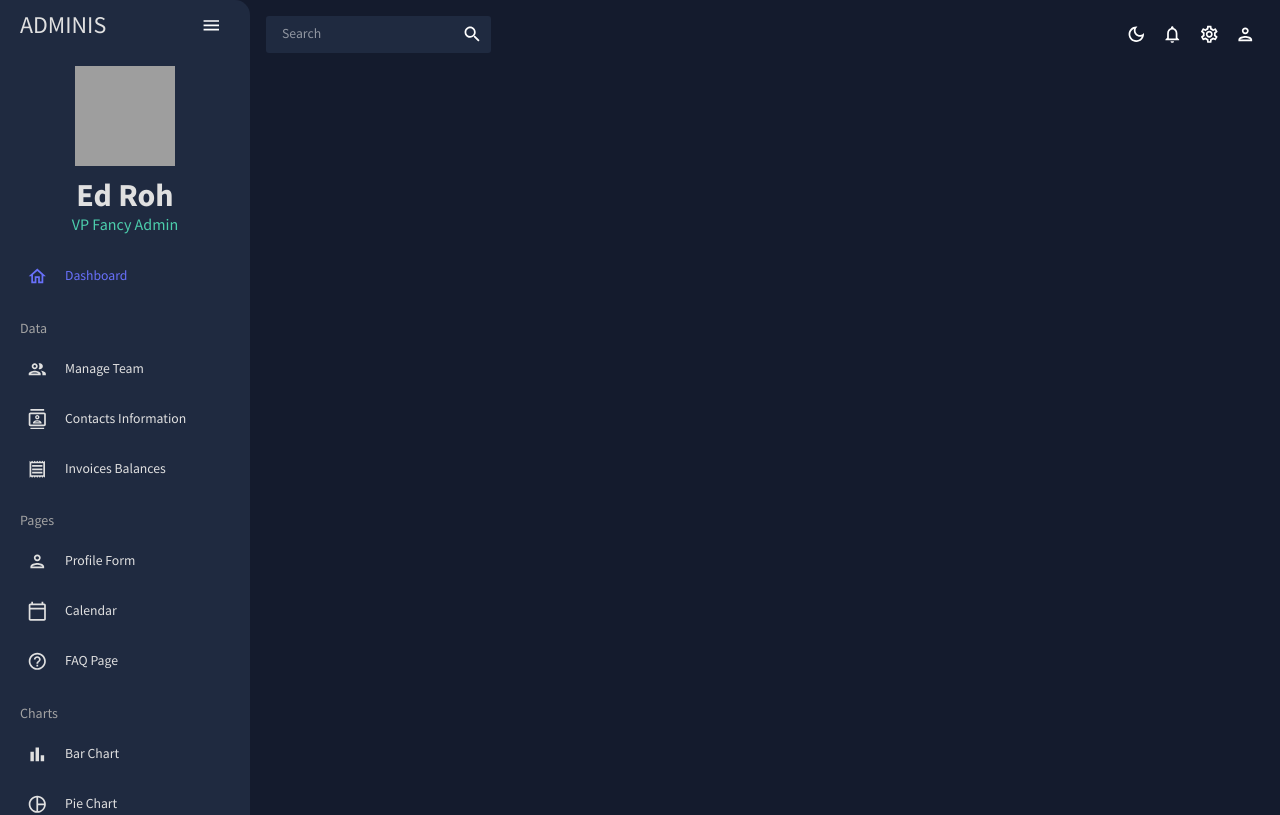
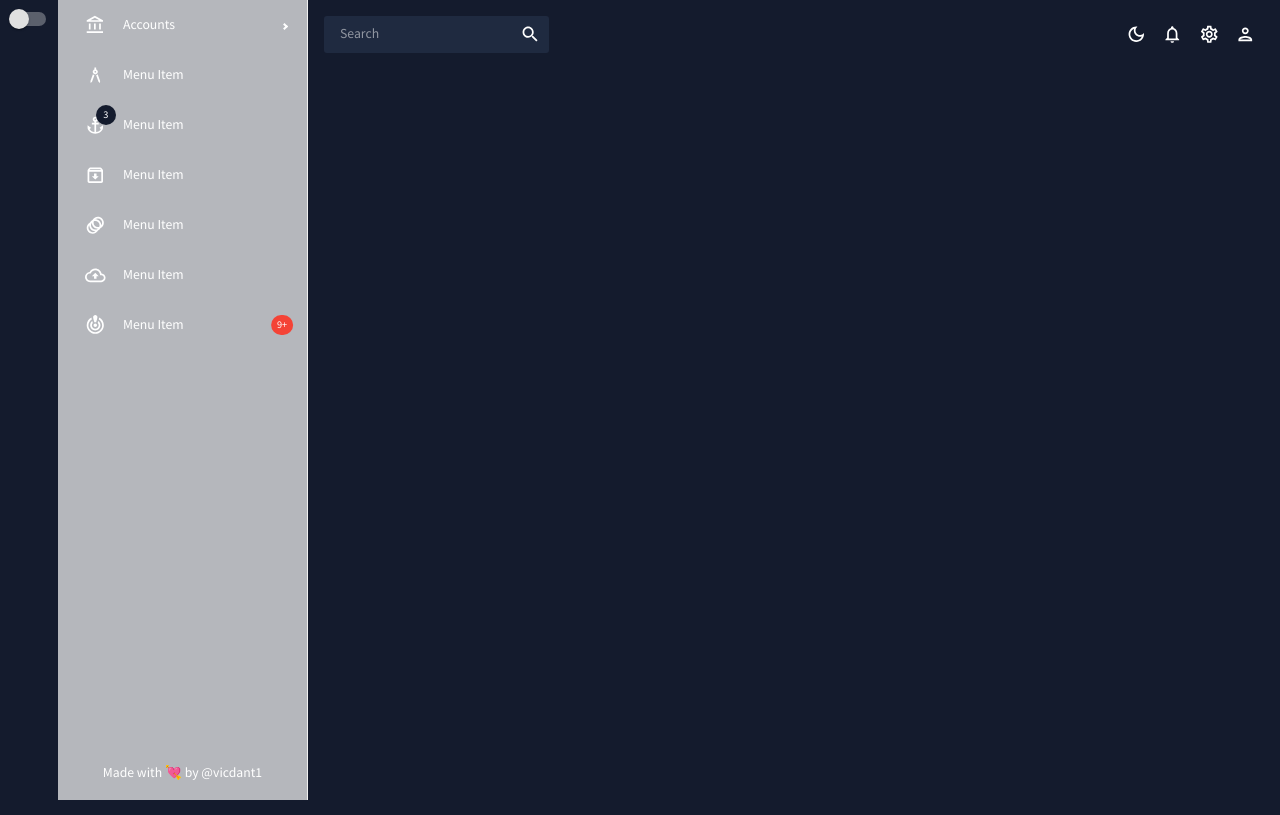
Before and after one commit to vicdant1/sapere, a Next.js app in the folder mui_sapere/: page / in a window 1280 px wide. Shown: the top 815 px of the page. Built offline with nearby package versions, Linux system fonts and the light colour scheme; grey boxes are pictures that could not be loaded.

Commit message:
studying sidebar lib

```diff
--- /dev/null
+++ b/mui_sapere/components/global/Sidebar/TestSidebar.tsx
@@ -0,0 +1,67 @@
+import React from "react";
+import {
+  Menu,
+  MenuItem,
+  Sidebar,
+  SubMenu,
+  useProSidebar,
+} from "react-pro-sidebar";
+import SavingsOutlinedIcon from "@mui/icons-material/SavingsOutlined";
+import ProductionQuantityLimitsOutlinedIcon from "@mui/icons-material/ProductionQuantityLimitsOutlined";
+import LocalAtmOutlinedIcon from "@mui/icons-material/LocalAtmOutlined";
+import ArchitectureOutlinedIcon from "@mui/icons-material/ArchitectureOutlined";
+import AnchorOutlinedIcon from "@mui/icons-material/AnchorOutlined";
+import ArchiveOutlinedIcon from "@mui/icons-material/ArchiveOutlined";
+import AnimationOutlinedIcon from "@mui/icons-material/AnimationOutlined";
+import BackupOutlinedIcon from "@mui/icons-material/BackupOutlined";
+import CrisisAlertOutlinedIcon from "@mui/icons-material/CrisisAlertOutlined";
+import AccountBalanceOutlinedIcon from "@mui/icons-material/AccountBalanceOutlined";
+
+import { Badge, Box, Switch, Typography } from "@mui/material";
+import { LogoDev } from "@mui/icons-material";
+
+export const TestSidebar = () => {
+  const { collapseSidebar, collapsed } = useProSidebar();
+
+  return (
+    <>
+      <Switch onChange={() => collapseSidebar()} />
+      <Sidebar transitionDuration={400}>
+        <Box
+          display="flex"
+          flexDirection="column"
+          justifyContent="space-between"
+          height="100%"
+        >
+          <Menu>
+            <SubMenu label="Accounts" icon={<AccountBalanceOutlinedIcon />}>
+              <MenuItem active icon={<SavingsOutlinedIcon />}>
+                Account
+              </MenuItem>
+              <MenuItem
+                disabled
+                icon={<ProductionQuantityLimitsOutlinedIcon />}
+              >
+                Account
+              </MenuItem>
+              <MenuItem icon={<LocalAtmOutlinedIcon />}>Account</MenuItem>
+            </SubMenu>
+            <MenuItem icon={<ArchitectureOutlinedIcon />}>Menu Item</MenuItem>
+            <MenuItem icon={<Badge badgeContent={3} color="primary"><AnchorOutlinedIcon/></Badge>}>Menu Item</MenuItem>
+            <MenuItem icon={<ArchiveOutlinedIcon />}>Menu Item</MenuItem>
+            <MenuItem icon={<AnimationOutlinedIcon />}>Menu Item</MenuItem>
+            <MenuItem icon={<BackupOutlinedIcon />}>Menu Item</MenuItem>
+            <MenuItem icon={<CrisisAlertOutlinedIcon />} suffix={<Badge badgeContent={100} max={9} color="error"></Badge>}>Menu Item</MenuItem>
+          </Menu>
+          <Box py={2} display="flex" alignItems="center" justifyContent="center">
+            {collapsed ? (
+              <LogoDev />
+            ) : (
+              <Typography noWrap>Made with 💘 by @vicdant1</Typography>
+            )}
+          </Box>
+        </Box>
+      </Sidebar>
+    </>
+  );
+};
--- a/mui_sapere/pages/_app.tsx
+++ b/mui_sapere/pages/_app.tsx
@@ -6,6 +6,7 @@ import { ColorModeContext, useMode } from "../theme";
 import { Topbar } from "../components/global/Topbar/Topbar";
 import { Sidebar } from "../components/global/Sidebar/Sidebar";
 import { ProSidebarProvider } from "react-pro-sidebar";
+import { TestSidebar } from "../components/global/Sidebar/TestSidebar";
 
 function MyApp({ Component, pageProps }: AppProps) {
   const [theme, colorMode] = useMode();
@@ -17,7 +18,8 @@ function MyApp({ Component, pageProps }: AppProps) {
           <CssBaseline />
           <ProSidebarProvider>
             <div className="app">
-              <Sidebar />
+              {/* <Sidebar /> */}
+              <TestSidebar/>
               <main className="content">
                 <Topbar />
                 <Component {...pageProps} />
--- a/mui_sapere/styles/globals.css
+++ b/mui_sapere/styles/globals.css
@@ -13,6 +13,10 @@ body,
 .app {
   display: flex;
   position: relative;
+}
+
+.content{
+  height: 100vh;
 }
 
 ::-webkit-scrollbar {
```
